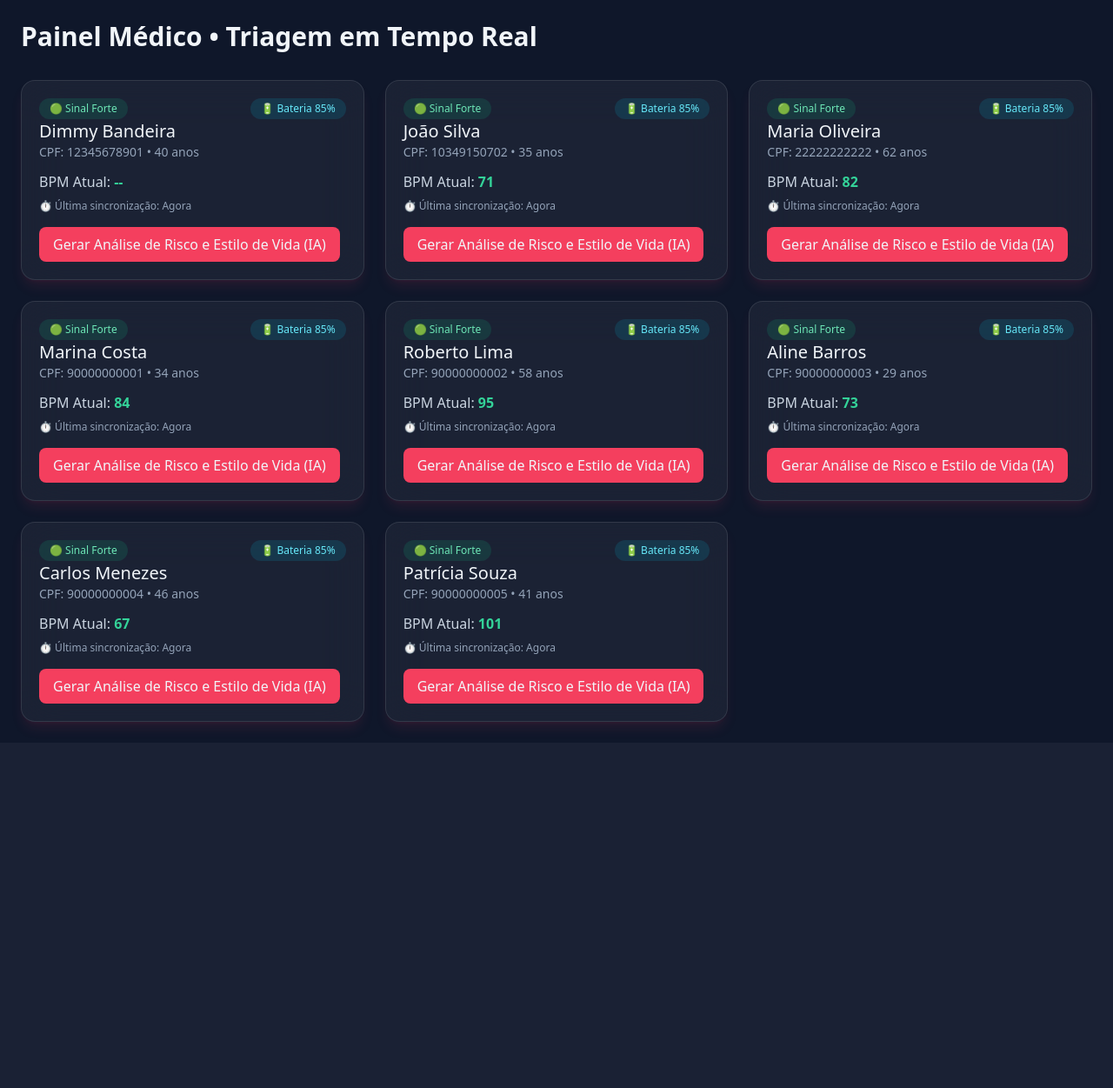
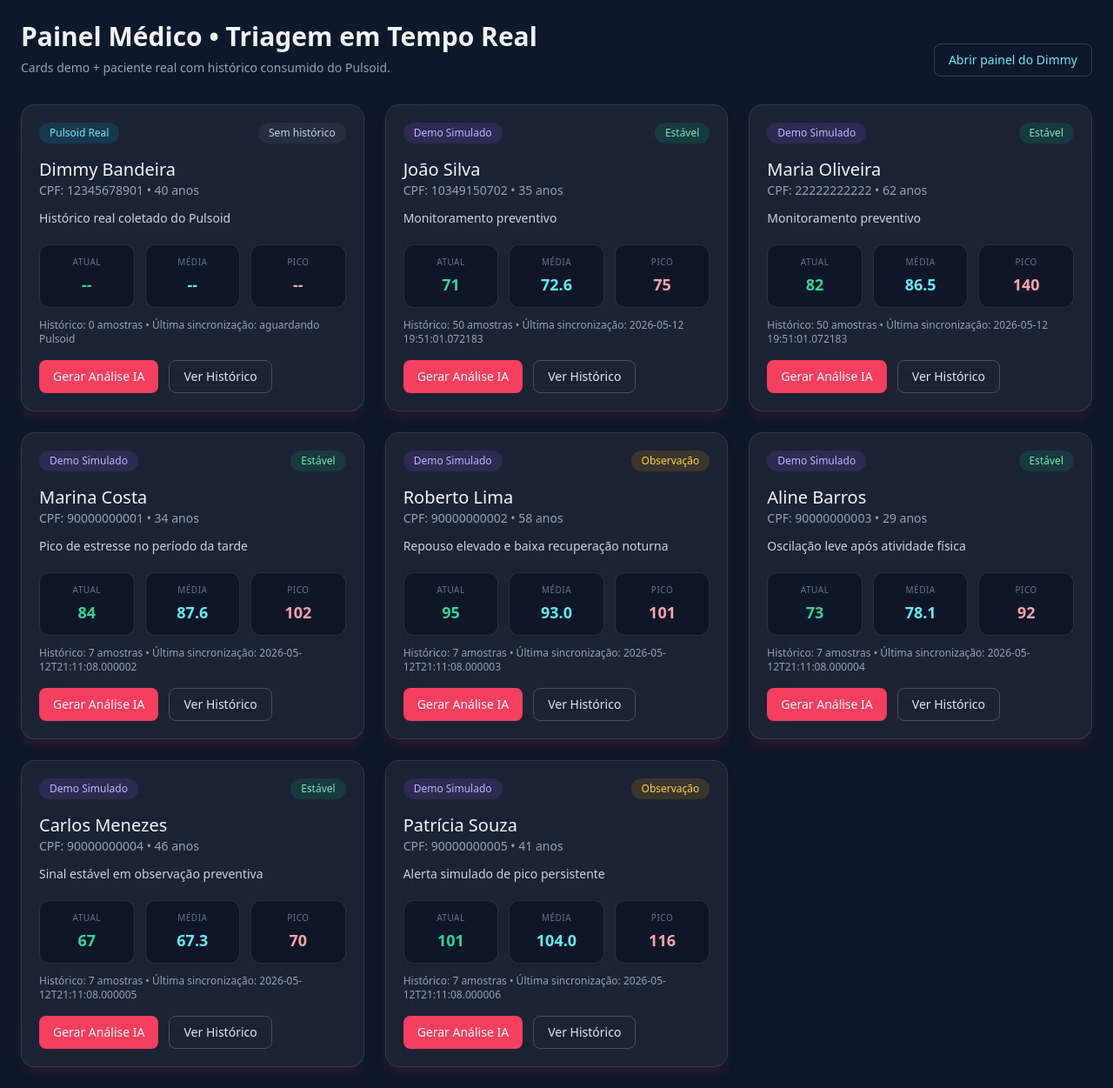
Before and after one commit to DimmyBandeira/paneildemonitoramentomedcare, a FastAPI app: page /dashboard/medico in a window 1280 px wide. Shown: the whole page at 87% size. Before the commit the page ends 832 px from the top, so only its background shows below. Run offline with FastAPI, Linux system fonts and the light colour scheme; data comes from the database, SQL or seed files in the repository; data that the repository does not hold is empty; some libraries are stand-ins or nearby versions.

Commit message:
Improve medical dashboard cards and AI error display

```diff
--- a/templates/dashboard_medico.html
+++ b/templates/dashboard_medico.html
@@ -7,34 +7,72 @@
   <script src="https://cdn.tailwindcss.com"></script>
 </head>
 <body class="min-h-screen bg-[#0f172a] text-slate-100 p-6">
-  <header class="mb-8 flex items-center justify-between">
-    <h1 class="text-3xl font-semibold">Painel Médico • Triagem em Tempo Real</h1>
+  <header class="mb-8 flex flex-col gap-2 md:flex-row md:items-end md:justify-between">
+    <div>
+      <h1 class="text-3xl font-semibold">Painel Médico • Triagem em Tempo Real</h1>
+      <p class="mt-2 text-sm text-slate-400">Cards demo + paciente real com histórico consumido do Pulsoid.</p>
+    </div>
+    <a href="/dashboard/paciente" class="rounded-lg border border-cyan-400/30 px-4 py-2 text-sm text-cyan-300 hover:bg-cyan-400/10 transition">Abrir painel do Dimmy</a>
   </header>
 
   <section class="grid md:grid-cols-2 xl:grid-cols-3 gap-6">
     {% for p in pacientes %}
+    {% set is_real = p['data_source'] == 'pulsoid_real' %}
+    {% set bpm = p['bpm_atual'] or 0 %}
     <article class="rounded-2xl border border-white/10 bg-white/5 backdrop-blur-xl p-5 shadow-lg shadow-rose-500/10" data-paciente-id="{{ p['id'] }}">
-      <div class="flex items-center justify-between">
-        <span class="inline-flex items-center gap-1 rounded-full bg-emerald-500/15 px-3 py-1 text-xs font-medium text-emerald-300">🟢 Sinal Forte</span>
-        <span class="inline-flex items-center gap-1 rounded-full bg-cyan-500/15 px-3 py-1 text-xs font-medium text-cyan-300">🔋 Bateria 85%</span>
+      <div class="flex items-center justify-between gap-2">
+        {% if is_real %}
+        <span class="inline-flex items-center gap-1 rounded-full bg-cyan-500/15 px-3 py-1 text-xs font-medium text-cyan-300">Pulsoid Real</span>
+        {% else %}
+        <span class="inline-flex items-center gap-1 rounded-full bg-violet-500/15 px-3 py-1 text-xs font-medium text-violet-300">Demo Simulado</span>
+        {% endif %}
+        {% if bpm >= 105 %}
+        <span class="inline-flex items-center gap-1 rounded-full bg-rose-500/15 px-3 py-1 text-xs font-medium text-rose-300">Atenção</span>
+        {% elif bpm >= 85 %}
+        <span class="inline-flex items-center gap-1 rounded-full bg-amber-500/15 px-3 py-1 text-xs font-medium text-amber-300">Observação</span>
+        {% elif bpm > 0 %}
+        <span class="inline-flex items-center gap-1 rounded-full bg-emerald-500/15 px-3 py-1 text-xs font-medium text-emerald-300">Estável</span>
+        {% else %}
+        <span class="inline-flex items-center gap-1 rounded-full bg-slate-500/15 px-3 py-1 text-xs font-medium text-slate-300">Sem histórico</span>
+        {% endif %}
       </div>
-      <h2 class="text-xl font-medium">{{ p['nome'] }}</h2>
+
+      <h2 class="mt-4 text-xl font-medium">{{ p['nome'] }}</h2>
       <p class="text-slate-400 text-sm">CPF: {{ p['identificador'] }} • {{ p['idade'] }} anos</p>
-      <p class="mt-3 text-slate-300">BPM Atual: <span class="text-emerald-400 font-semibold bpm">{{ p['bpm_atual'] or '--' }}</span></p>
-      <p class="mt-2 text-xs text-slate-400">⏱ Última sincronização: Agora</p>
-      <button class="mt-4 rounded-lg bg-rose-500 px-4 py-2 hover:bg-rose-400 transition" onclick="gerarAnalise({{ p['id'] }})">Gerar Análise de Risco e Estilo de Vida (IA)</button>
+      <p class="mt-3 text-sm text-slate-300">{{ p['scenario'] or 'Monitoramento preventivo' }}</p>
+
+      <div class="mt-5 grid grid-cols-3 gap-3 text-center">
+        <div class="rounded-xl border border-white/10 bg-slate-950/40 p-3">
+          <p class="text-[10px] uppercase tracking-wider text-slate-500">Atual</p>
+          <p class="mt-1 text-lg font-semibold text-emerald-400 bpm">{{ p['bpm_atual'] or '--' }}</p>
+        </div>
+        <div class="rounded-xl border border-white/10 bg-slate-950/40 p-3">
+          <p class="text-[10px] uppercase tracking-wider text-slate-500">Média</p>
+          <p class="mt-1 text-lg font-semibold text-cyan-300">{{ p['media_bpm'] or '--' }}</p>
+        </div>
+        <div class="rounded-xl border border-white/10 bg-slate-950/40 p-3">
+          <p class="text-[10px] uppercase tracking-wider text-slate-500">Pico</p>
+          <p class="mt-1 text-lg font-semibold text-rose-300">{{ p['pico_bpm'] or '--' }}</p>
+        </div>
+      </div>
+
+      <p class="mt-3 text-xs text-slate-400">Histórico: {{ p['total_historico'] or 0 }} amostras • Última sincronização: {{ p['ultimo_evento'] or 'aguardando Pulsoid' }}</p>
+      <div class="mt-4 flex flex-wrap gap-3">
+        <button class="rounded-lg bg-rose-500 px-4 py-2 text-sm hover:bg-rose-400 transition" onclick="gerarAnalise({{ p['id'] }})">Gerar Análise IA</button>
+        <button class="rounded-lg border border-white/20 px-4 py-2 text-sm text-slate-200 hover:bg-white/10 transition" onclick="abrirHistorico({{ p['id'] }}, '{{ p['nome'] }}')">Ver Histórico</button>
+      </div>
     </article>
     {% endfor %}
   </section>
 
-  <div id="modal" class="hidden fixed inset-0 bg-slate-900/70 backdrop-blur-sm items-center justify-center p-4">
+  <div id="modal" class="hidden fixed inset-0 z-50 bg-slate-900/70 backdrop-blur-sm items-center justify-center p-4">
     <div class="w-full max-w-3xl rounded-2xl border border-white/10 bg-slate-900 p-6 shadow-2xl shadow-rose-500/20">
       <div class="flex justify-between items-center">
-        <h3 class="text-xl font-semibold">Relatório Cardiológico (IA)</h3>
+        <h3 id="modal-title" class="text-xl font-semibold">Relatório Cardiológico</h3>
         <button class="text-slate-300 hover:text-white" onclick="closeModal()">✕</button>
       </div>
       <div class="mt-4 rounded-xl bg-white/5 border border-white/10 p-5">
-        <p class="text-xs uppercase tracking-[0.2em] text-slate-400">Laudo assistido por IA</p>
+        <p id="modal-subtitle" class="text-xs uppercase tracking-[0.2em] text-slate-400">Laudo assistido por IA</p>
         <pre id="modal-content" class="mt-3 whitespace-pre-wrap text-sm leading-relaxed text-slate-100 font-mono">Carregando...</pre>
       </div>
       <div class="mt-4 flex justify-end gap-3">
@@ -45,7 +83,9 @@
   </div>
 
   <script>
-    function openModal(content) {
+    function openModal(content, title = 'Relatório Cardiológico', subtitle = 'Laudo assistido por IA') {
+      document.getElementById('modal-title').textContent = title;
+      document.getElementById('modal-subtitle').textContent = subtitle;
       document.getElementById('modal-content').textContent = content;
       const modal = document.getElementById('modal');
       modal.classList.remove('hidden');
@@ -59,13 +99,29 @@
     }
 
     async function gerarAnalise(pacienteId) {
-      openModal('Gerando análise clínica com Gemini...');
+      openModal('Gerando análise clínica...', 'Relatório Cardiológico (IA)');
       try {
         const response = await fetch(`/api/gemini/analyze/${pacienteId}`, { method: 'POST' });
         const data = await response.json();
-        openModal(data.insight || 'Sem dados para análise.');
-      } catch (_) {
-        openModal('Falha ao buscar análise de IA.');
+        if (!response.ok) {
+          openModal(data.detail || data.error || 'Falha ao gerar análise.', 'Erro na análise');
+          return;
+        }
+        openModal(data.insight || 'Sem dados para análise.', 'Relatório Cardiológico (IA)', `Fonte: ${data.source || 'desconhecida'}`);
+      } catch (error) {
+        openModal(`Falha ao buscar análise de IA.\n${error}`, 'Erro na análise');
+      }
+    }
+
+    async function abrirHistorico(pacienteId, nome) {
+      openModal('Carregando histórico...', `Histórico de ${nome}`, 'Últimas amostras gravadas');
+      try {
+        const response = await fetch(`/api/patients/${pacienteId}/history?limit=30`);
+        const data = await response.json();
+        const linhas = (data.history || []).map((item) => `${item.timestamp} | ${item.bpm} BPM | ${item.source}`);
+        openModal(linhas.length ? linhas.join('\n') : 'Sem histórico gravado.', `Histórico de ${nome}`, 'Últimas amostras gravadas');
+      } catch (error) {
+        openModal(`Falha ao carregar histórico.\n${error}`, 'Erro no histórico');
       }
     }
   </script>
```
